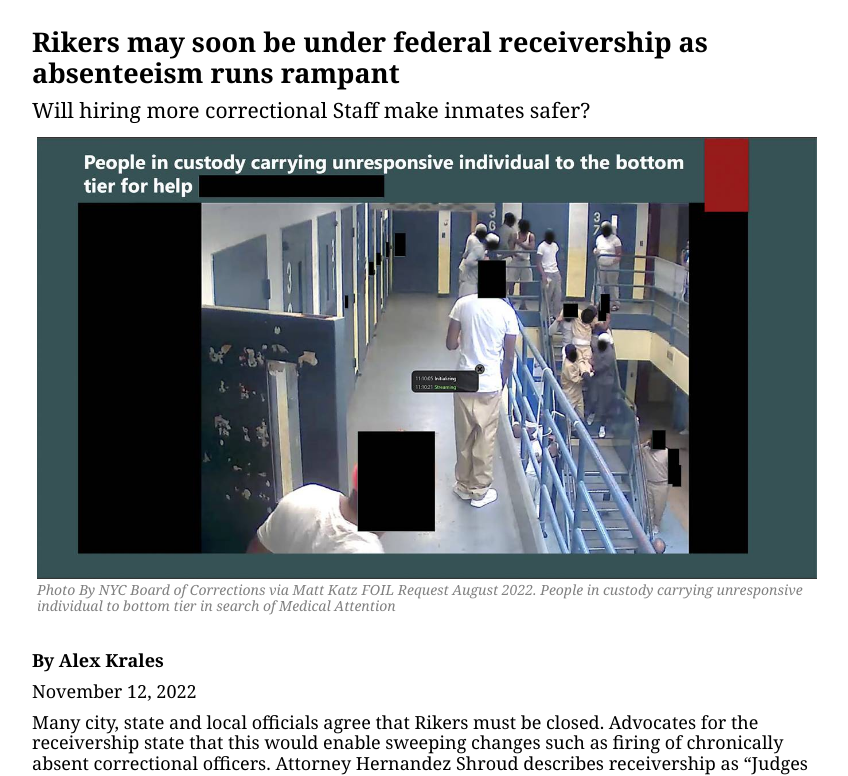
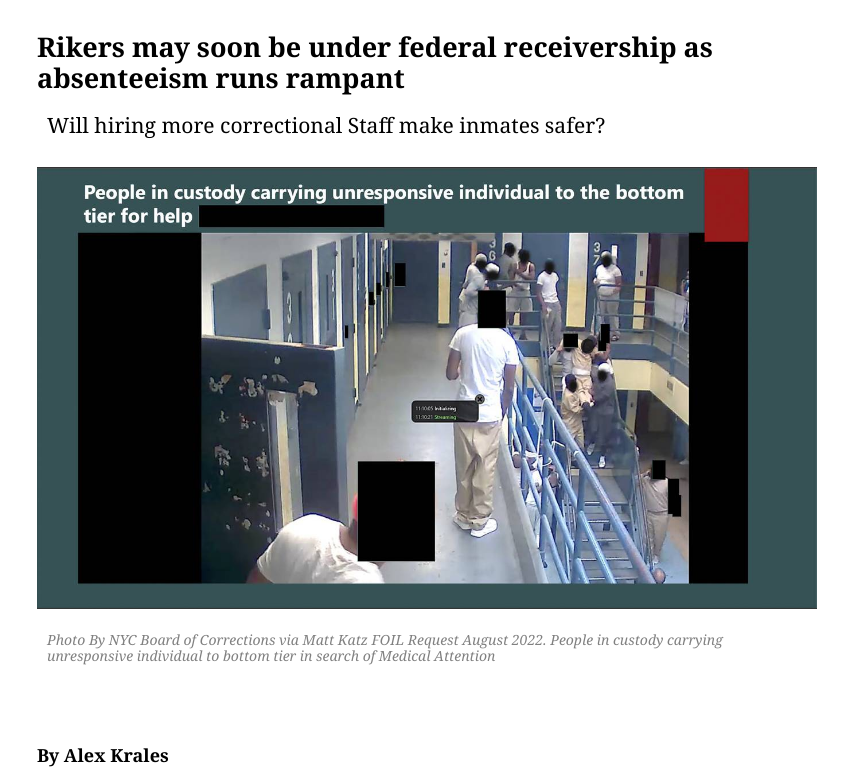
Before and after one commit to alexkrales/NYCDOCfailure, a plain HTML site: page Index.html in a window 1280 px wide. Shown: the top 776 px of the page, without its empty margins (213-1061 px from the left). Drawn offline with nearby package versions, Linux system fonts and the light colour scheme.

Commit message:
Add files via upload

```diff
--- a/style.css
+++ b/style.css
@@ -25,28 +25,28 @@ html, body {
 
 h1 {
     text-align: left;
-    border-width: 0px;
-    margin: 5px;
+    border-width: 10px;
+    margin: 10px;
 }
 
 h2 {
     text-align: left;
-    border-width: 50px;
-    margin: 5px;
+    border-width: 10px;
+    margin: 10px;
     font-weight: bold;
 }
 
 h4 {
     text-align: left;
-    border-width: 0px;
-    margin: 5px;
+    border-width: 10px;
+    margin: 10px;
     font-weight: normal;
 }
 
 h3 {
     display: flex;
-    margin: 0px;
-    padding: 5px;
+    margin: 10px;
+    padding: 10px;
     font-weight: normal;
 }
 
@@ -54,20 +54,20 @@ figcaption {
     color: GREY;
     font-size: 14px;
     font-style: italic;
-    margin: 0 auto;
-    padding: 0px;
+    margin: 10px auto;
+    padding: 10px;
 }
 
 p {
     text-align: left;
-    margin: 0 auto;
-    padding: 5px;
+    margin: 10px auto;
+    padding: 10px;
 }
 
 figure {
   display: block;
   width:200px;
-  margin: 0 auto;
+  margin: 10px auto;
   padding: 15px;
 }
 
@@ -86,7 +86,7 @@ img {
 .photo {
   display: block;
   max-width: 800px;
-  margin: 0 auto;
+  margin: 10px auto;
   padding: 10px;
   flex-basis:25%
 }
```
